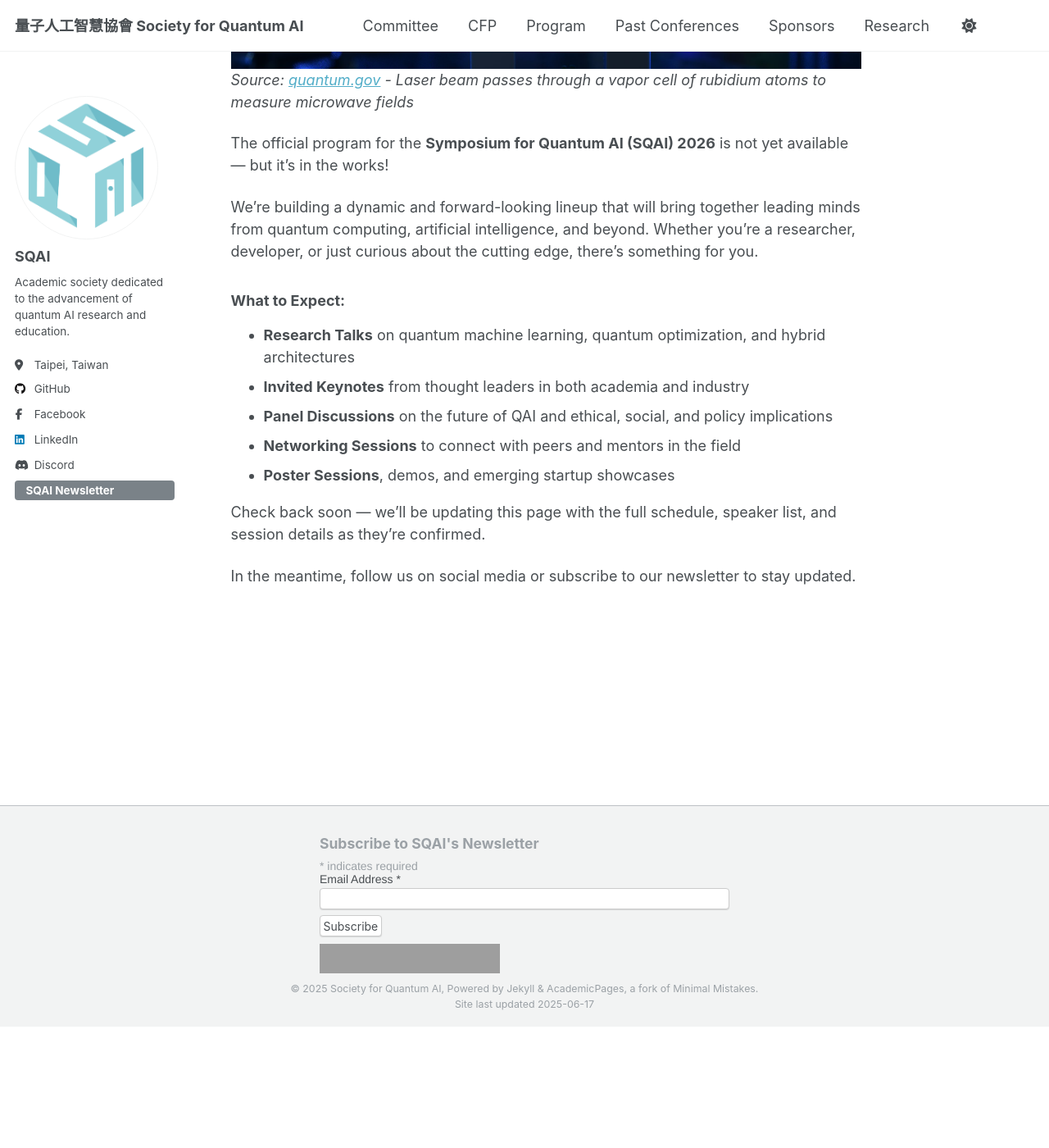
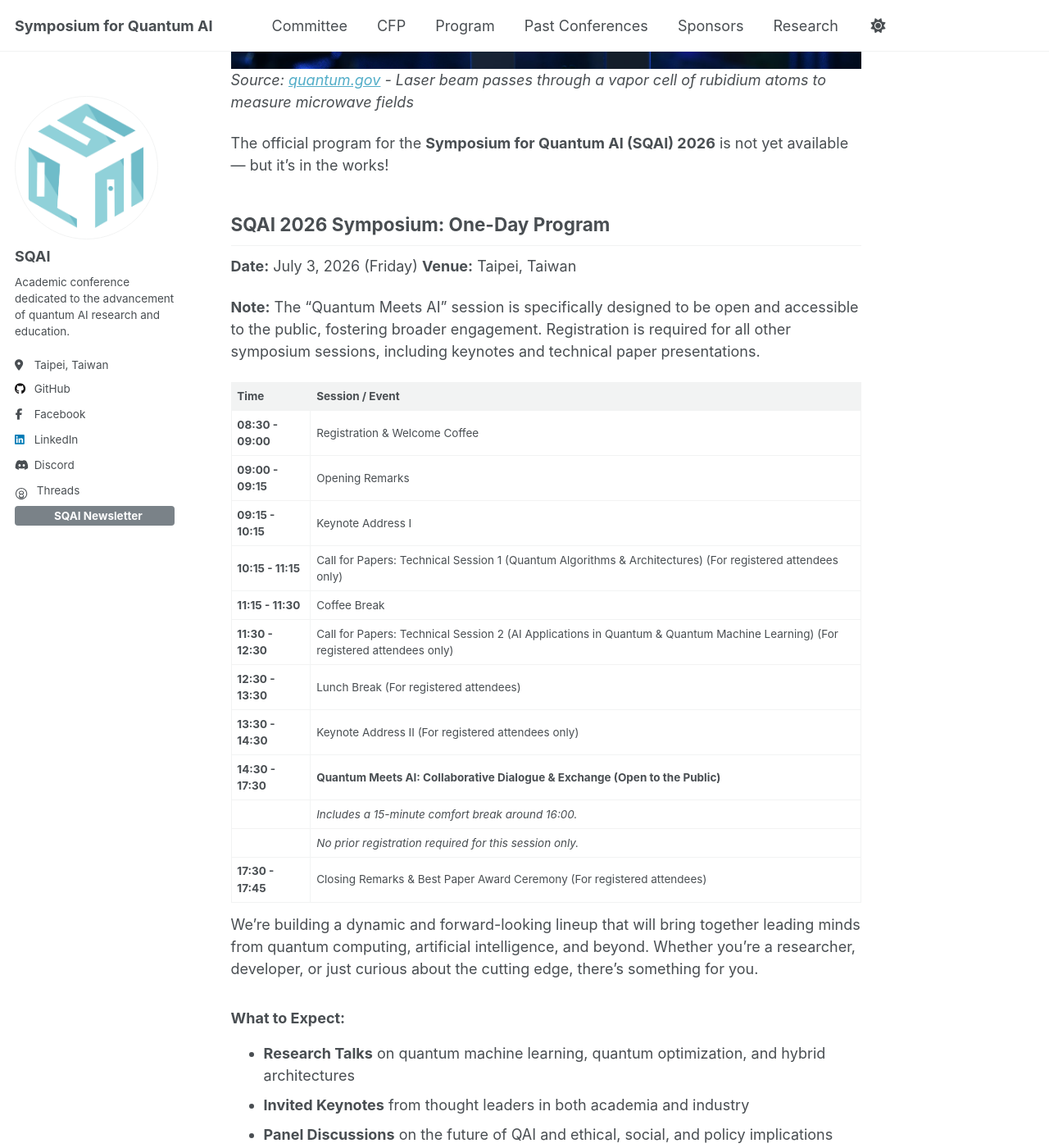
Before and after one commit to danielqnow/QuantumIntelligenceSociety.github.io, a Jekyll site: the page built from _pages/program.md, in a window 1280 px wide and 1400 px high, scrolled down 440 px. Shown: the whole window at 82% size. Built offline with Jekyll 4.4.1, drawn with Linux system fonts in a browser that asks for light colours; comment, search, counter and statistics services are not loaded; before the commit the page ends 1692 px from its top, so only the background shows below that; some of the changed text lies outside the part shown; grey boxes are pictures that could not be loaded.

Commit message:
Big update

```diff
--- a/_config.yml
+++ b/_config.yml
@@ -9,7 +9,7 @@
 # Basic Site Settings
 locale                   : "en-US"
 site_theme               : "default"
-title                    : "量子人工智慧協會 Society for Quantum AI"
+title                    : "Symposium for Quantum AI"
 title_separator          : "-"
 name                     : &name "Your Name"
 description              : &description "personal description"
@@ -25,7 +25,7 @@ author:
   avatar           : "profile.png"
   name             : "SQAI"
   pronouns         : # example: "she/her"
-  bio              : "Academic society dedicated to the advancement of quantum AI research and education."
+  bio              : "Academic conference dedicated to the advancement of quantum AI research and education."
   location         : "Taipei, Taiwan"
   employer         : # "National Taiwan University"
   uri              : # URL
@@ -76,6 +76,7 @@ author:
   youtube          : # Username
   zhihu            : # Username
   discord          : "https://discord.gg/YhJNBApW8v"
+  threads          : "https://www.threads.net/@sqaicon"
 
 # Publication Category - The following the list of publication categories and their headings
 publication_category:
--- a/_includes/author-profile.html
+++ b/_includes/author-profile.html
@@ -166,8 +166,18 @@
       {% if author.discord %}
         <li><a href="{{ author.discord }}" target="_blank" rel="noopener noreferrer"><i class="fab fa-fw fa-discord icon-pad-right" aria-hidden="true"></i>Discord</a></li>
       {% endif %}
+      {% if author.threads %}
+        <li><a href="{{ author.threads }}" target="_blank" rel="noopener noreferrer">
+          <span style="display:inline-block;vertical-align:middle;width:1.2em;height:1.2em;margin-right:0.5em;">
+            <svg viewBox="0 0 40 40" fill="currentColor" width="100%" height="100%" style="vertical-align:middle;">
+              <path d="M20.001 2.5c9.665 0 17.5 7.835 17.5 17.5s-7.835 17.5-17.5 17.5-17.5-7.835-17.5-17.5 7.835-17.5 17.5-17.5zm0 2.5c-8.284 0-15 6.716-15 15s6.716 15 15 15 15-6.716 15-15-6.716-15-15-15zm.001 6.25c4.142 0 7.5 2.5 7.5 6.25 0 2.5-1.25 4.167-3.333 5.417 2.083.833 3.333 2.5 3.333 5 0 4.167-3.75 6.25-7.5 6.25s-7.5-2.083-7.5-6.25c0-2.5 1.25-4.167 3.333-5.417-2.083-.833-3.333-2.5-3.333-5 0-3.75 3.358-6.25 7.5-6.25zm0 2.5c-2.5 0-5 1.25-5 3.75 0 1.667.833 2.5 2.5 2.5h5c1.667 0 2.5-.833 2.5-2.5 0-2.5-2.5-3.75-5-3.75zm0 8.75c-2.5 0-5 1.25-5 3.75 0 2.5 2.5 3.75 5 3.75s5-1.25 5-3.75c0-2.5-2.5-3.75-5-3.75z"/>
+            </svg>
+          </span>
+          Threads
+        </a></li>
+      {% endif %}
       <li>
-        <a href="#mc_embed_shell" class="btn btn--primary" style="margin-top: 0.5em; display: flex; align-items: center; gap: 1.5em;">
+        <a href="#mc_embed_shell" class="btn btn--primary" style="margin-top: 0.5em; display: block; text-align: center; width: 100%;">
           SQAI Newsletter
         </a>
       </li>
--- a/_includes/footer.html
+++ b/_includes/footer.html
@@ -55,6 +55,6 @@
 <!-- End Newsletter Signup -->
 
 <div class="page__footer-copyright" style="text-align:center;">
-  &copy; 2025 Society for Quantum AI, Powered by Jekyll & AcademicPages, a fork of Minimal Mistakes.<br />
+  &copy; 2025 Symposium for Quantum AI, Powered by Jekyll & AcademicPages, a fork of Minimal Mistakes.<br />
   Site last updated {{ "now" | date: '%Y-%m-%d' %}}
 </div>
--- a/_pages/program.md
+++ b/_pages/program.md
@@ -8,6 +8,29 @@ author_profile: true
 *Source: [quantum.gov](https://www.quantum.gov/quantum-image-gallery/) - Laser beam passes through a vapor cell of rubidium atoms to measure microwave fields*
 
 The official program for the **Symposium for Quantum AI (SQAI) 2026** is not yet available — but it’s in the works!
+
+## SQAI 2026 Symposium: One-Day Program
+
+**Date:** July 3, 2026 (Friday)
+**Venue:** Taipei, Taiwan
+
+**Note:** The "Quantum Meets AI" session is specifically designed to be open and accessible to the public, fostering broader engagement. Registration is required for all other symposium sessions, including keynotes and technical paper presentations.
+
+| Time          | Session / Event                                                     |
+| :------------ | :------------------------------------------------------------------ |
+| **08:30 - 09:00** | Registration & Welcome Coffee                                       |
+| **09:00 - 09:15** | Opening Remarks                                                     |
+| **09:15 - 10:15** | Keynote Address I                                                   |
+| **10:15 - 11:15** | Call for Papers: Technical Session 1 (Quantum Algorithms & Architectures) (For registered attendees only) |
+| **11:15 - 11:30** | Coffee Break                                                        |
+| **11:30 - 12:30** | Call for Papers: Technical Session 2 (AI Applications in Quantum & Quantum Machine Learning) (For registered attendees only) |
+| **12:30 - 13:30** | Lunch Break (For registered attendees)                              |
+| **13:30 - 14:30** | Keynote Address II (For registered attendees only)                  |
+| **14:30 - 17:30** | **Quantum Meets AI: Collaborative Dialogue & Exchange (Open to the Public)** |
+|               | *Includes a 15-minute comfort break around 16:00.* |
+|               | *No prior registration required for this session only.* |
+| **17:30 - 17:45** | Closing Remarks & Best Paper Award Ceremony (For registered attendees) |
+
 
 We’re building a dynamic and forward-looking lineup that will bring together leading minds from quantum computing, artificial intelligence, and beyond. Whether you're a researcher, developer, or just curious about the cutting edge, there's something for you.
 
```
Also changed, not shown: _pages/sponsors.md (+1 -1 lines).
